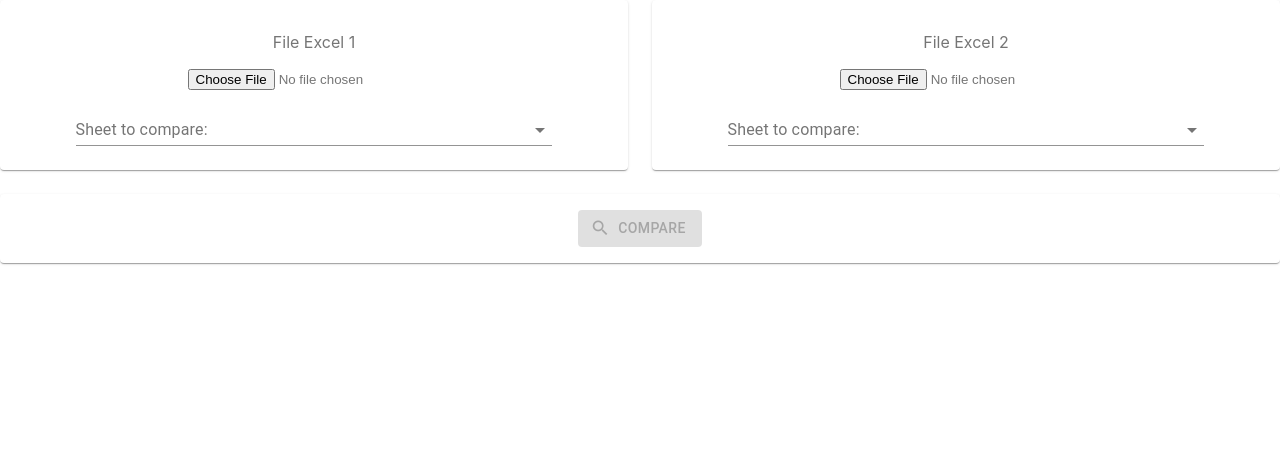
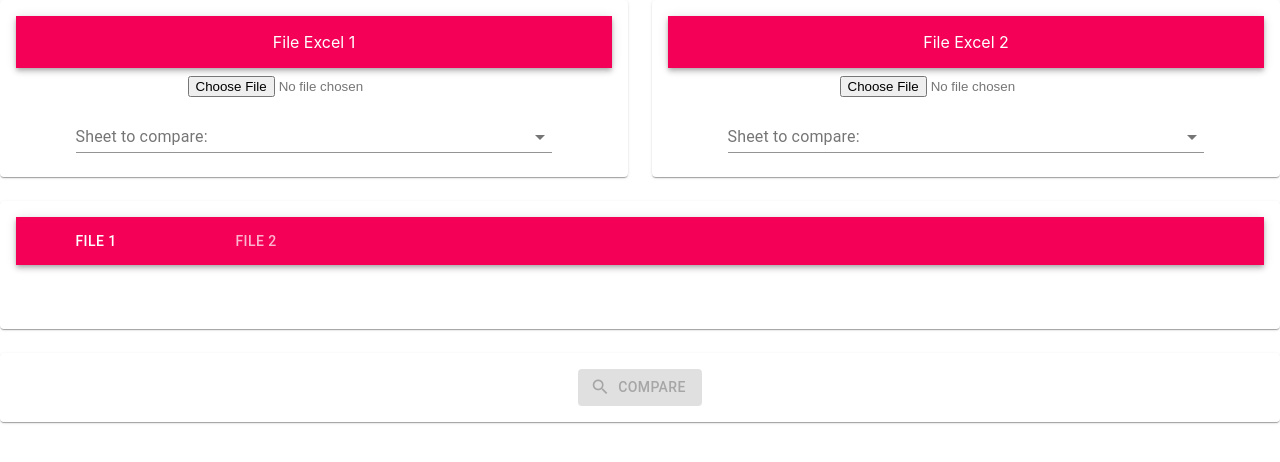
Before and after one commit to petersantoso94/excel-comparer, a React (Create React App) app: page / in a window 1280 px wide. Shown: the top 462 px of the page. Built offline with nearby package versions, Linux system fonts and the light colour scheme.

Commit message:
Upgrade interface, remove draggable component

```diff
--- a/src/App.js
+++ b/src/App.js
@@ -1,24 +1,42 @@
-import React, { useState } from "react";
-import readXlsxFile from "read-excel-file";
+import Button from "@material-ui/core/Button";
+import FormControl from "@material-ui/core/FormControl";
 import Grid from "@material-ui/core/Grid";
+import Icon from "@material-ui/core/Icon";
+import InputLabel from "@material-ui/core/InputLabel";
+import Paper from "@material-ui/core/Paper";
+import Select from "@material-ui/core/Select";
 import { makeStyles } from "@material-ui/core/styles";
-import Paper from "@material-ui/core/Paper";
 import Table from "@material-ui/core/Table";
 import TableBody from "@material-ui/core/TableBody";
 import TableCell from "@material-ui/core/TableCell";
 import TableContainer from "@material-ui/core/TableContainer";
 import TableHead from "@material-ui/core/TableHead";
 import TableRow from "@material-ui/core/TableRow";
-import FormControl from "@material-ui/core/FormControl";
-import Select from "@material-ui/core/Select";
-import InputLabel from "@material-ui/core/InputLabel";
-import List from "@material-ui/core/List";
-import ListItem from "@material-ui/core/ListItem";
-import ListItemText from "@material-ui/core/ListItemText";
-import Button from "@material-ui/core/Button";
-import Icon from "@material-ui/core/Icon";
-import DragSortableList from "react-drag-sortable";
+import CircularProgress from "@material-ui/core/CircularProgress";
+import AppBar from "@material-ui/core/AppBar";
+import Tabs from "@material-ui/core/Tabs";
+import Tab from "@material-ui/core/Tab";
+import Box from "@material-ui/core/Box";
+import Typography from "@material-ui/core/Typography";
+import React, { useState } from "react";
+import readXlsxFile from "read-excel-file";
 import "./App.css";
+
+function TabPanel(props) {
+  const { children, value, index, ...other } = props;
+
+  return (
+    <div
+      role="tabpanel"
+      hidden={value !== index}
+      id={`simple-tabpanel-${index}`}
+      aria-labelledby={`simple-tab-${index}`}
+      {...other}
+    >
+      {value === index && <Box p={3}>{children}</Box>}
+    </div>
+  );
+}
 
 function uuidv4() {
   return "xxxxxxxx-xxxx-4xxx-yxxx-xxxxxxxxxxxx".replace(/[xy]/g, function (c) {
@@ -46,25 +64,41 @@ const useStyles = makeStyles((theme) => ({
   table: {
     minWidth: 850,
   },
+  mt10: {
+    marginTop: theme.spacing(1),
+  },
 }));
 function App() {
   const [file1Data, setfile1Data] = useState({});
   const [file2Data, setfile2Data] = useState({});
   const [selectedSheet1, setselectedSheet1] = useState("");
   const [selectedSheet2, setselectedSheet2] = useState("");
+  const [selectedColumn1, setselectedColumn1] = useState(0);
+  const [selectedColumn2, setselectedColumn2] = useState(0);
   const [diff1, setdiff1] = useState([]);
   const [diff2, setdiff2] = useState([]);
+  const [loading, setLoading] = useState(false);
+  const [tabValue, setTabValue] = React.useState(0);
   const headerFile1 = [];
   const headerFile2 = [];
   const sheetFile1Component = [];
   const sheetFile2Component = [];
+  const headerFile1Component = [];
+  const headerFile2Component = [];
   const classes = useStyles();
-  const FileOnChangeHandler = (evt, setFileFunction, setSelectedSheetFunction) => {
+  const handleTabChange = (event, newValue) => {
+    setTabValue(newValue);
+  };
+  const FileOnChangeHandler = (
+    evt,
+    setFileFunction,
+    setSelectedSheetFunction
+  ) => {
     let file1 = evt.target.files;
     if (!file1 || file1.length === 0) {
       return;
     }
-    setSelectedSheetFunction("")
+    setSelectedSheetFunction("");
     let sheetObject = {};
     readXlsxFile(file1[0], { getSheets: true }).then((sheets) => {
       sheets.forEach((sheet) => {
@@ -81,52 +115,35 @@ function App() {
       });
     });
   };
-  const pushSheetData = (key, sheetComponent) => {
+  const pushOptionData = (key, sheetComponent, value = null) => {
     sheetComponent.push(
-      <option value={key} key={key + uuidv4()}>
+      <option value={value != null ? value : key} key={key + uuidv4()}>
         {key}
       </option>
     );
   };
-  const selectSheetHandler = (evt, handler) => {
-    const sheet = evt.target.value;
-    handler(sheet);
+  const selectOnChangeHandler = (evt, handler) => {
+    // reset the diff on change
+    setdiff1([]);
+    setdiff2([]);
+    handler(evt.target.value);
   };
   const onSort = (sortedList) => {};
   const ComparingHandler = (evt) => {
+    setLoading(true);
     let diffs1 = file1Data[selectedSheet1].map((a) => [...a]);
     let diffs2 = file2Data[selectedSheet2].map((a) => [...a]);
-    let sameIdx1 = 0;
-    let sameIdx2 = 0;
-    headerFile1.forEach((head1, idx) => {
-      if (head1.rank === 0) {
-        sameIdx1 = idx;
-        return;
-      }
-    });
-    headerFile2.forEach((head2, idx) => {
-      if (head2.rank === 0) {
-        sameIdx2 = idx;
-        return;
-      }
-    });
     file1Data[selectedSheet1].forEach((fl1, id1) => {
       if (id1 > 0) {
         // only compare row data
         file2Data[selectedSheet2].forEach((fl2, id2) => {
-          if (id2 > 0 && fl1[sameIdx1] === fl2[sameIdx2]) {
+          if (id2 > 0 && fl1[selectedColumn1] === fl2[selectedColumn2]) {
             // only compare row data with same data in compareable column
-            headerFile1.forEach((head1, i1) => {
-              headerFile2.forEach((head2, i2) => {
-                if (
-                  head1.rank > 0 &&
-                  head2.rank > 0 &&
-                  head1.rank === head2.rank
-                ) {
+            headerFile1.forEach((_, i1) => {
+              headerFile2.forEach((_, i2) => {
                 if (fl1[i1] == fl2[i2]) {
                   diffs1[id1][i1] = "-";
                   diffs2[id2][i2] = "-";
-                  }
                 }
               });
             });
@@ -136,38 +153,29 @@ function App() {
     });
     setdiff1([...diffs1]);
     setdiff2([...diffs2]);
+    setLoading(false);
   };
   // if there is file data, start to separate the sheet and header
   if (file1Data && file2Data) {
     Object.keys(file1Data).forEach((key) =>
-      pushSheetData(key, sheetFile1Component)
+      pushOptionData(key, sheetFile1Component)
     );
     Object.keys(file2Data).forEach((key) =>
-      pushSheetData(key, sheetFile2Component)
+      pushOptionData(key, sheetFile2Component)
     );
   }
   // if there is selected sheet
   if (selectedSheet1 && headerFile1.length === 0) {
     // 0 because the header always start with 0
-    file1Data[selectedSheet1][0].forEach((header) => {
-      headerFile1.push({
-        content: (
-          <ListItem button>
-            <ListItemText inset primary={header} />
-          </ListItem>
-        ),
-      });
+    file1Data[selectedSheet1][0].forEach((header, idx) => {
+      pushOptionData(`${header}`, headerFile1Component, idx);
+      headerFile1.push(header);
     });
   }
   if (selectedSheet2 && headerFile2.length === 0) {
-    file2Data[selectedSheet2][0].forEach((header) => {
-      headerFile2.push({
-        content: (
-          <ListItem button>
-            <ListItemText inset primary={header} />
-          </ListItem>
-        ),
-      });
+    file2Data[selectedSheet2][0].forEach((header, idx) => {
+      pushOptionData(`${header}`, headerFile2Component, idx);
+      headerFile2.push(header);
     });
   }
   return (
@@ -181,10 +189,15 @@ function App() {
       >
         <Grid item xs={6}>
           <Paper className={classes.paper}>
+            <AppBar position="static" color="secondary">
               <p>File Excel 1</p>
+            </AppBar>
             <input
+              className={classes.mt10}
               type="file"
-              onChange={(e) => FileOnChangeHandler(e, setfile1Data, setselectedSheet1)}
+              onChange={(e) =>
+                FileOnChangeHandler(e, setfile1Data, setselectedSheet1)
+              }
             ></input>
             <FormControl className={classes.formControl}>
               <InputLabel htmlFor="sheet-from-file1">
@@ -193,7 +206,7 @@ function App() {
               <Select
                 native
                 value={selectedSheet1}
-                onChange={(e) => selectSheetHandler(e, setselectedSheet1)}
+                onChange={(e) => selectOnChangeHandler(e, setselectedSheet1)}
                 inputProps={{
                   id: "sheet-from-file1",
                 }}
@@ -202,17 +215,90 @@ function App() {
                 {sheetFile1Component}
               </Select>
             </FormControl>
-            {headerFile1.length > 0 ? (
-              <List component="nav" aria-label="contacts">
-                <DragSortableList
-                  items={headerFile1}
-                  onSort={onSort}
-                  type="vertical"
-                />
-              </List>
+            {headerFile1Component.length > 0 ? (
+              <FormControl className={classes.formControl}>
+                <InputLabel htmlFor="column-from-file1">
+                  Column as key to compare:
+                </InputLabel>
+                <Select
+                  native
+                  value={selectedColumn1}
+                  onChange={(e) => selectOnChangeHandler(e, setselectedColumn1)}
+                  inputProps={{
+                    id: "column-from-file1",
+                  }}
+                >
+                  <option aria-label="None" value="" />
+                  {headerFile1Component}
+                </Select>
+              </FormControl>
             ) : (
               <></>
             )}
+          </Paper>
+        </Grid>
+        <Grid item xs={6}>
+          <Paper className={classes.paper}>
+            <AppBar position="static" color="secondary">
+              <p>File Excel 2</p>
+            </AppBar>
+            <input
+              className={classes.mt10}
+              type="file"
+              onChange={(e) =>
+                FileOnChangeHandler(e, setfile2Data, setselectedSheet2)
+              }
+            ></input>
+            <FormControl className={classes.formControl}>
+              <InputLabel htmlFor="sheet-from-file2">
+                Sheet to compare:
+              </InputLabel>
+              <Select
+                native
+                value={selectedSheet2}
+                onChange={(e) => selectOnChangeHandler(e, setselectedSheet2)}
+                inputProps={{
+                  id: "sheet-from-file2",
+                }}
+              >
+                <option aria-label="None" value="" />
+                {sheetFile2Component}
+              </Select>
+            </FormControl>
+            {headerFile2Component.length > 0 ? (
+              <FormControl className={classes.formControl}>
+                <InputLabel htmlFor="column-from-file2">
+                  Column as key to compare:
+                </InputLabel>
+                <Select
+                  native
+                  value={selectedColumn2}
+                  onChange={(e) => selectOnChangeHandler(e, setselectedColumn2)}
+                  inputProps={{
+                    id: "column-from-file2",
+                  }}
+                >
+                  <option aria-label="None" value="" />
+                  {headerFile2Component}
+                </Select>
+              </FormControl>
+            ) : (
+              <></>
+            )}
+          </Paper>
+        </Grid>
+        {loading ? (
+          <CircularProgress />
+        ) : (
+          <Grid item xs={12}>
+            <Paper className={classes.paper}>
+              <AppBar position="static" color="secondary">
+                <Tabs value={tabValue} onChange={handleTabChange}>
+                  <Tab label="File 1" />
+                  <Tab label="File 2" />
+                </Tabs>
+              </AppBar>
+              <TabPanel value={tabValue} index={0}>
                 <TableContainer component={Paper}>
                   <Table className={classes.table} aria-label="simple table">
                     <TableHead>
@@ -236,11 +322,9 @@ function App() {
                         if (idx > 0) {
                           result.push(
                             <TableRow key={"1" + uuidv4()}>
-                          {row.map((x) => {
-                            result.push(
+                              {row.map((x) => (
                                 <TableCell key={x + uuidv4()}>{x}</TableCell>
-                            );
-                          })}
+                              ))}
                             </TableRow>
                           );
 
@@ -250,42 +334,8 @@ function App() {
                     </TableBody>
                   </Table>
                 </TableContainer>
-          </Paper>
-        </Grid>
-        <Grid item xs={6}>
-          <Paper className={classes.paper}>
-            <p>File Excel 2</p>
-            <input
-              type="file"
-              onChange={(e) => FileOnChangeHandler(e, setfile2Data,setselectedSheet2)}
-            ></input>
-            <FormControl className={classes.formControl}>
-              <InputLabel htmlFor="sheet-from-file2">
-                Sheet to compare:
-              </InputLabel>
-              <Select
-                native
-                value={selectedSheet2}
-                onChange={(e) => selectSheetHandler(e, setselectedSheet2)}
-                inputProps={{
-                  id: "sheet-from-file2",
-                }}
-              >
-                <option aria-label="None" value="" />
-                {sheetFile2Component}
-              </Select>
-            </FormControl>
-            {headerFile2.length > 0 ? (
-              <List component="nav" aria-label="contacts">
-                <DragSortableList
-                  items={headerFile2}
-                  onSort={onSort}
-                  type="vertical"
-                />
-              </List>
-            ) : (
-              <></>
-            )}
+              </TabPanel>
+              <TabPanel value={tabValue} index={1}>
                 <TableContainer component={Paper}>
                   <Table className={classes.table} aria-label="simple table">
                     <TableHead>
@@ -309,11 +359,9 @@ function App() {
                         if (idx > 0) {
                           result.push(
                             <TableRow key={"2" + uuidv4()}>
-                          {row.map((x) => {
-                            result.push(
+                              {row.map((x) => (
                                 <TableCell key={x + uuidv4()}>{x}</TableCell>
-                            );
-                          })}
+                              ))}
                             </TableRow>
                           );
 
@@ -323,8 +371,10 @@ function App() {
                     </TableBody>
                   </Table>
                 </TableContainer>
+              </TabPanel>
             </Paper>
           </Grid>
+        )}
         <Grid item xs={12}>
           <Paper className={classes.paper}>
             <Button
```
Lines whose indentation alone changed are shown as unchanged.
